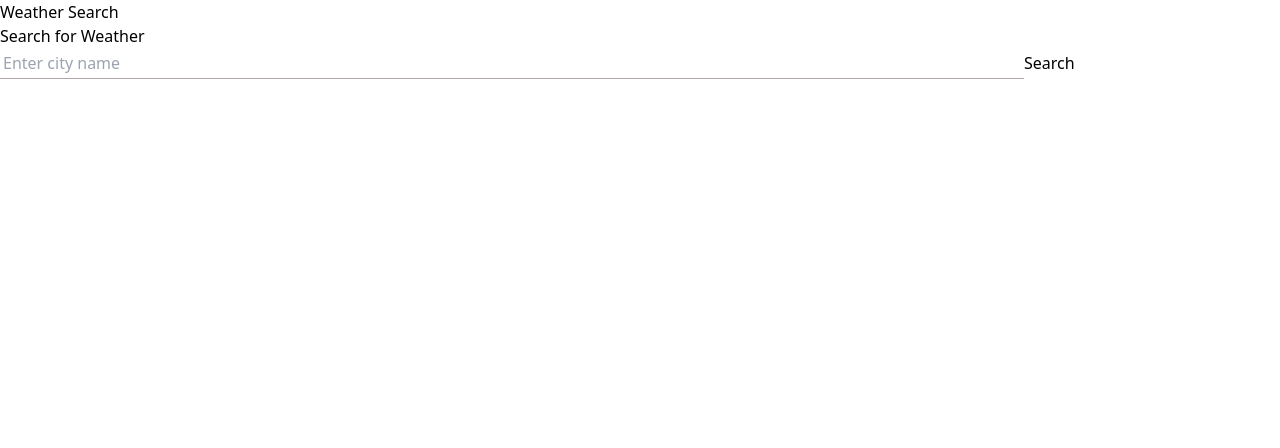
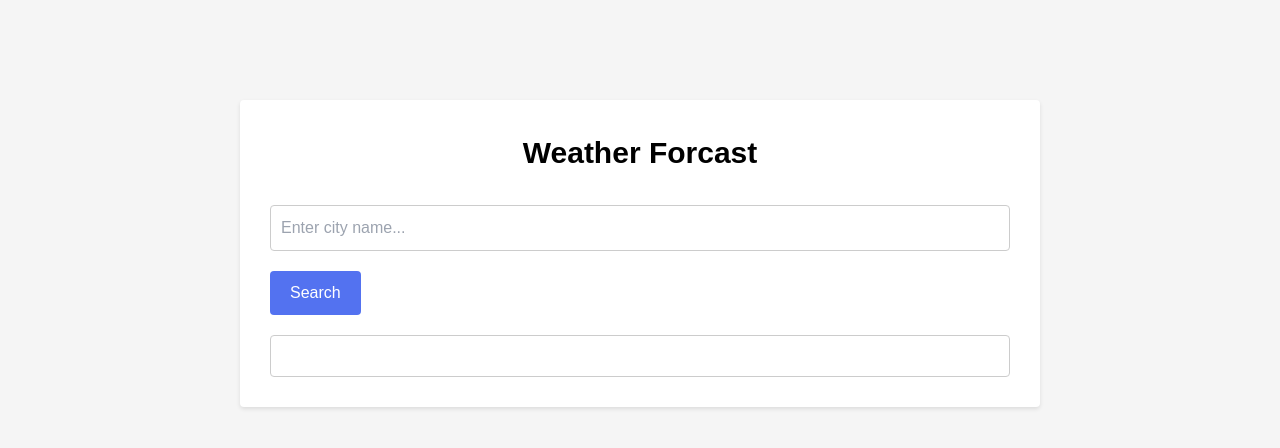
Before and after one commit to rshakash/angkor, a React (Vite) app: page /farmer/weather in a window 1280 px wide. Shown: the top 448 px of the page. Built offline with nearby package versions, Linux system fonts and the light colour scheme.

Commit message:
weather editing changed

```diff
--- a/src/roles/farmers/pages/Weather.jsx
+++ b/src/roles/farmers/pages/Weather.jsx
@@ -1,6 +1,7 @@
 import { useState } from 'react'
 import axios from "axios"
 import WeatherData from '../Components/WeatherData'
+import './weather.css'
 
 const Weather = () => {
 
@@ -22,20 +23,18 @@ const Weather = () => {
   }
 
   return (
-    <div>
-      <header>
-		<h1>Weather Search</h1>
-	</header>
-	<main>
-		<section id="weather-search">
-			<h2>Search for Weather</h2>
-			<form id="weather-form" onSubmit={handleClick}>
-				<input type="text" id="city-input" placeholder="Enter city name" value={city} onChange={(e) => setCity(e.target.value)}/>
-				<button type="submit">Search</button>
-			</form>
-		</section>
-    <WeatherData weather={weather} />
-	</main>
+    <div className='weather-body'>
+      <div className="weather-container">
+		<h1>Weather Forcast</h1>
+    <form id="weather-form" onSubmit={handleClick}>
+    <input type="text" id="city-input" placeholder="Enter city name..." value={city} onChange={(e) => setCity(e.target.value)}></input>
+    <button>Search</button>
+    </form>
+    <div id="weather-details">
+    <WeatherData weather={weather}/>
+    </div>
+
+  </div>
     </div>
   )
 }
--- /dev/null
+++ b/src/roles/farmers/pages/weather.css
@@ -0,0 +1,52 @@
+
+.weather-body{
+    font-family: Arial, sans-serif;
+    background-color: #f5f5f5;
+    margin: 0;
+    padding: 0;
+    width: 100vw;
+    height: 100vh;
+}
+.weather-container{
+    position: relative;
+    top: 100px;
+    max-width: 800px;
+    margin: auto;
+    background-color: #fff;
+    padding: 30px;
+    box-shadow: 0 2px 4px rgba(0, 0, 0, 0.1);
+    border-radius: 4px;
+}
+.weather-container h1{
+        text-align: center;
+        margin-bottom: 30px;
+        font-size: 30px;
+        font-weight: 600;
+}
+.weather-container input[type="text"] {
+    width: 100%;
+    padding: 10px;
+    margin-bottom: 20px;
+    border: 1px solid #ccc;
+    border-radius: 4px;
+  }
+  .weather-container input[type="text"]:hover{
+    border: 2px solid gray;
+  }
+.weather-container button {
+    background-color: #5372F0;
+    color: #fff;
+    border: none;
+    padding: 10px 20px;
+    border-radius: 4px;
+    cursor: pointer;
+    margin-bottom: 20px;
+  }
+  .weather-container button:hover{
+    background-color: #3f5ac7;
+  }
+  #weather-details{
+    border: 1px solid #ccc;
+    padding: 20px;
+    border-radius: 4px;
+  }
```
